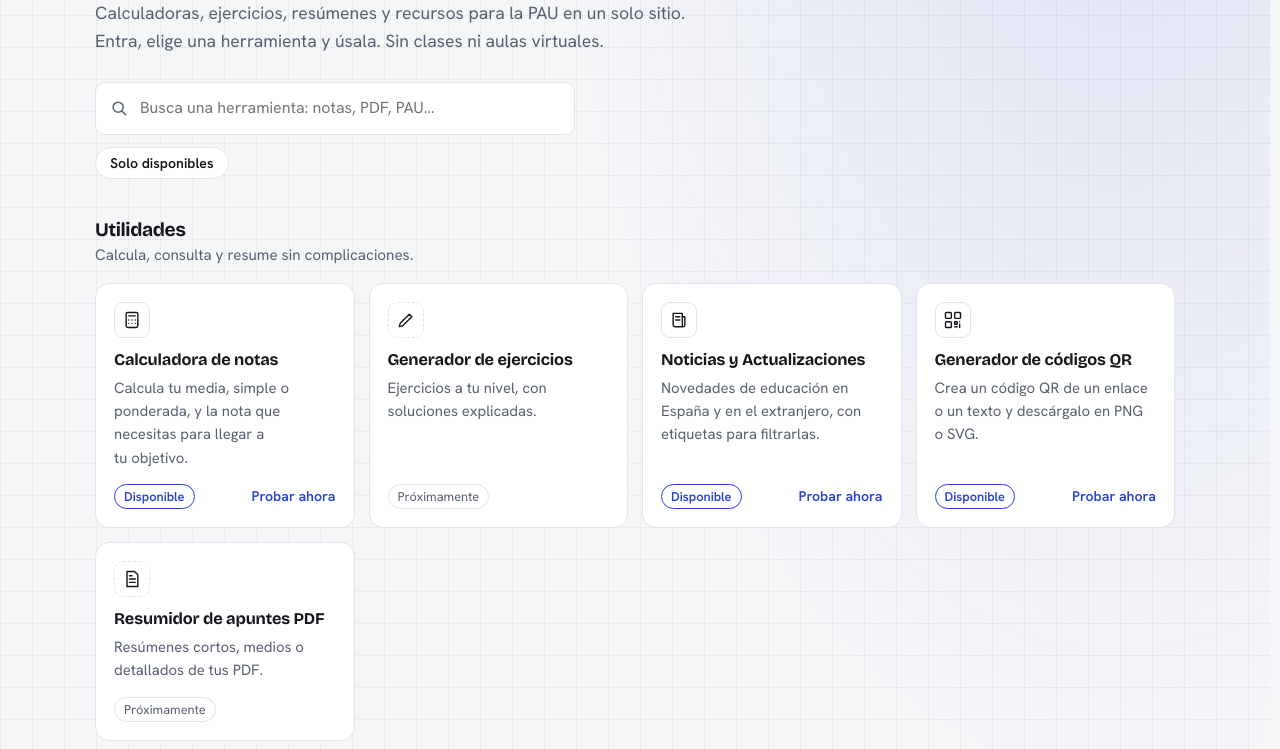
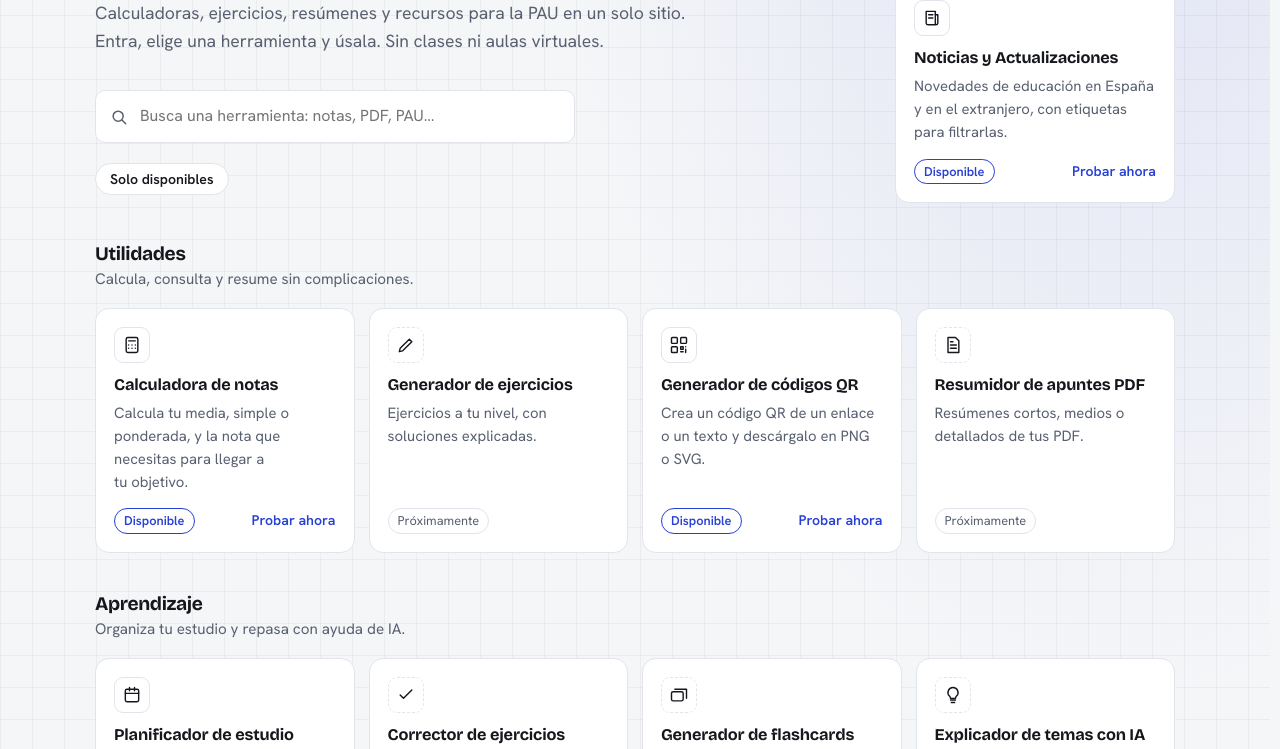
Before and after one commit to Sintuu/test, a plain HTML site: page index.html in a window 1280 px wide. Shown: the part 166-915 px from the top of the page. Drawn offline with nearby package versions, Linux system fonts and the light colour scheme.

Commit message:
Add files via upload

```diff
--- a/index.html
+++ b/index.html
@@ -510,7 +510,15 @@ summary:hover{color:var(--accent)}
 .intro .hero #only{animation:rise .8s .22s var(--ease) backwards}
 .intro .card{animation:rise .7s calc(.25s + var(--i,0)*45ms) var(--ease) backwards}
 /* si el catálogo se vuelve a pintar (buscar, filtrar), las tarjetas nuevas no repiten la entrada */
-.intro #catalog.no-rise .card{animation:none}
+.intro .no-rise .card{animation:none}
+/* tarjeta destacada junto al buscador (a la derecha en pantallas anchas) */
+@media(min-width:1000px){
+  .hero .wrap{display:grid;grid-template-columns:minmax(0,1fr) 280px;column-gap:40px;align-items:start}
+  .hero h1,#catalog,#empty{grid-column:1/-1}
+  #feat{grid-column:2;grid-row:2/5}
+  #only{justify-self:start}
+}
+@media(max-width:999px){#feat{margin-top:20px;max-width:360px}}
 
 /* transición entre pantallas (View Transitions, con alternativa sin ella) */
 @keyframes vt-out{to{opacity:0;transform:translateY(-6px)}}
@@ -568,6 +576,7 @@ window.LANG=(function(){try{var l=localStorage.getItem("lang");if(l==="en"||l===
       <input id="q" type="search" placeholder="Busca una herramienta: notas, PDF, PAU…" autocomplete="off">
     </div>
     <button type="button" class="tog" id="only" aria-pressed="false" style="margin-top:12px">Solo disponibles</button>
+    <div id="feat" hidden></div>
     <h2 class="sr-only">Herramientas</h2>
     <div id="catalog"></div>
     <p id="empty" role="status" hidden></p>
@@ -1080,20 +1089,28 @@ TOOLS.forEach(t=>{const e=T_EN[t[0]];if(e){t[1]=e[0];t[2]=e[1]}})}
 const norm=s=>s.normalize('NFD').replace(/[\u0300-\u036f]/g,'').toLowerCase();
 
 let onlyOn=false;
+const FEATURED='noticias';
+const cardHTML=(t,i)=>`<article class="card${t[5]?' on':''}" id="t-${t[0]}" style="--i:${Math.min(i,8)}"><div class="ic"><svg viewBox="0 0 24 24" aria-hidden="true">${ICONS[t[4]]}</svg></div><h4>${t[1]}</h4><p>${t[2]}</p><div class="foot">${t[5]?'<span class="badge on">'+tr('Disponible','Available')+'</span><a class="go" href="#'+t[5]+'">'+tr('Probar ahora','Try it now')+'</a>':'<span class="badge">'+tr('Próximamente','Coming soon')+'</span>'}</div></article>`;
 function renderCatalog(query){
   const words=norm(query).split(/\s+/).filter(Boolean);
   const hits=TOOLS.filter(t=>{const h=norm(t[1]+' '+t[2]);return words.every(w=>h.includes(w))&&(!onlyOn||t[5])});
   let html='';
   for(const c in CATS){
-    const list=hits.filter(t=>t[3]===c);
+    const list=hits.filter(t=>t[3]===c&&t[0]!==FEATURED);
     if(!list.length)continue;
     html+=`<div class="cat"><h3>${CATS[c][0]}</h3><p>${CATS[c][1]}</p><div class="grid">`+
-    list.map((t,i)=>`<article class="card${t[5]?' on':''}" id="t-${t[0]}" style="--i:${Math.min(i,8)}"><div class="ic"><svg viewBox="0 0 24 24" aria-hidden="true">${ICONS[t[4]]}</svg></div><h4>${t[1]}</h4><p>${t[2]}</p><div class="foot">${t[5]?'<span class="badge on">'+tr('Disponible','Available')+'</span><a class="go" href="#'+t[5]+'">'+tr('Probar ahora','Try it now')+'</a>':'<span class="badge">'+tr('Próximamente','Coming soon')+'</span>'}</div></article>`).join('')+
+    list.map((t,i)=>cardHTML(t,i)).join('')+
     `</div></div>`;
   }
   if(renderCatalog.last!==html){
     if(renderCatalog.last!==undefined)document.getElementById('catalog').classList.add('no-rise');
     renderCatalog.last=html;document.getElementById('catalog').innerHTML=html;
+  }
+  /* herramienta destacada: vive junto al buscador y sigue la búsqueda y el filtro */
+  const ft=hits.find(t=>t[0]===FEATURED),fh=ft?cardHTML(ft,2):'',fe=document.getElementById('feat');
+  if(renderCatalog.lastF!==fh){
+    if(renderCatalog.lastF!==undefined)fe.classList.add('no-rise');
+    renderCatalog.lastF=fh;fe.innerHTML=fh;fe.hidden=!fh;
   }
   const empty=document.getElementById('empty');
   empty.hidden=hits.length>0;
```
